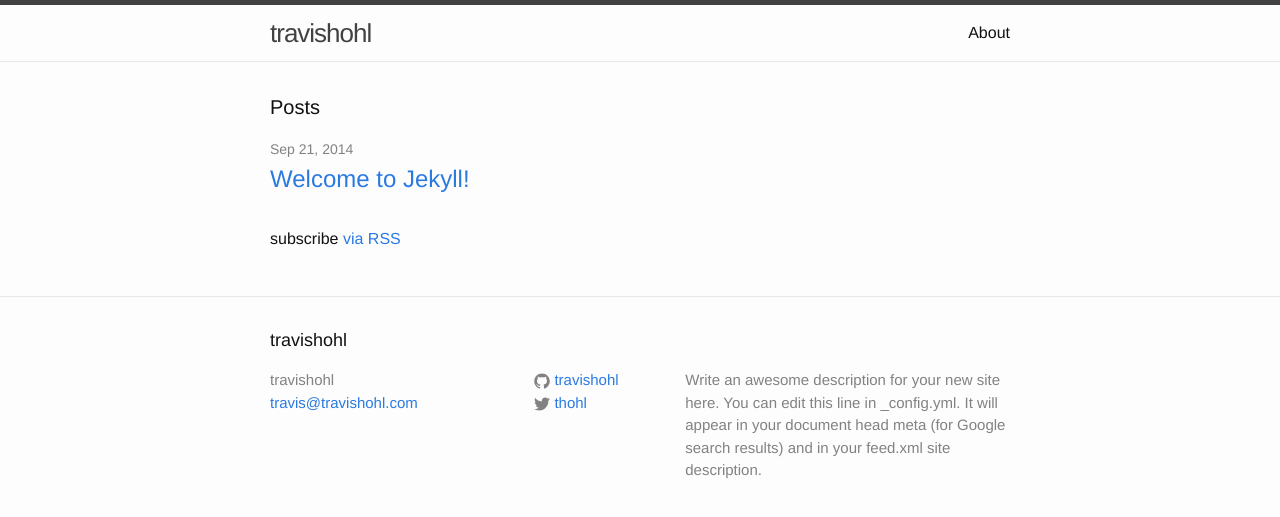
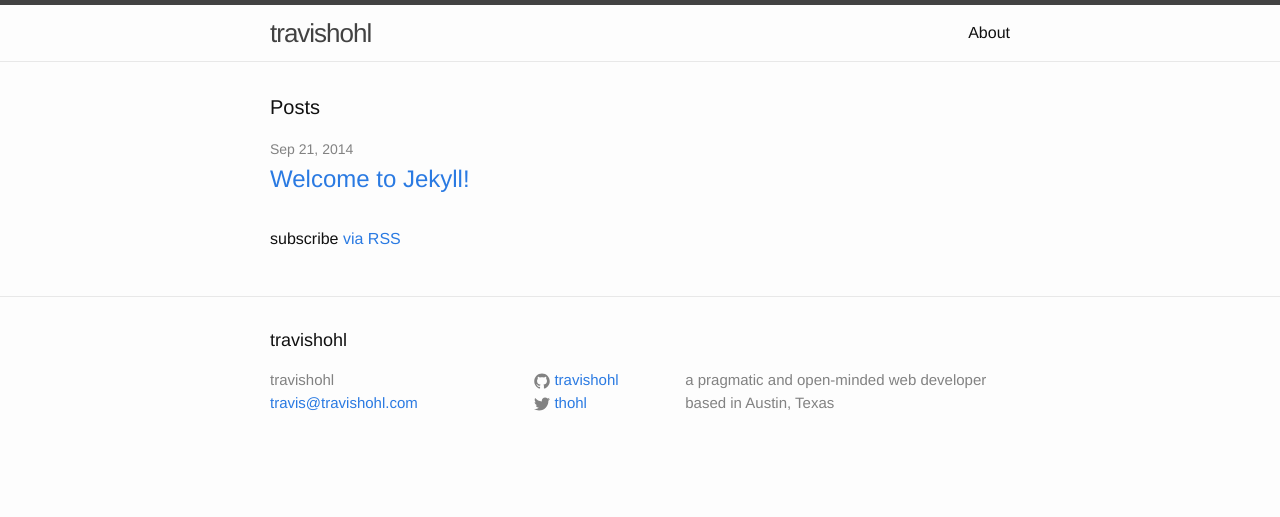
Before and after one commit to travishohl/travishohl.github.io, a Jekyll site: the page built from index.html, in a window 1280 px wide. Shown: the top 517 px of the page. Built offline with Jekyll 4.4.1, drawn with Linux system fonts in a browser that asks for light colours.

Commit message:
New description in _config.yml.

```diff
--- a/_config.yml
+++ b/_config.yml
@@ -2,9 +2,7 @@
 title: travishohl
 email: travis@travishohl.com
 description: > # this means to ignore newlines until "baseurl:"
-  Write an awesome description for your new site here. You can edit this
-  line in _config.yml. It will appear in your document head meta (for
-  Google search results) and in your feed.xml site description.
+  a pragmatic and open-minded web developer based in Austin, Texas
 baseurl: "" # the subpath of your site, e.g. /blog/
 url: "http://www.travishohl.com" # the base hostname & protocol for your site
 twitter_username: thohl
```
